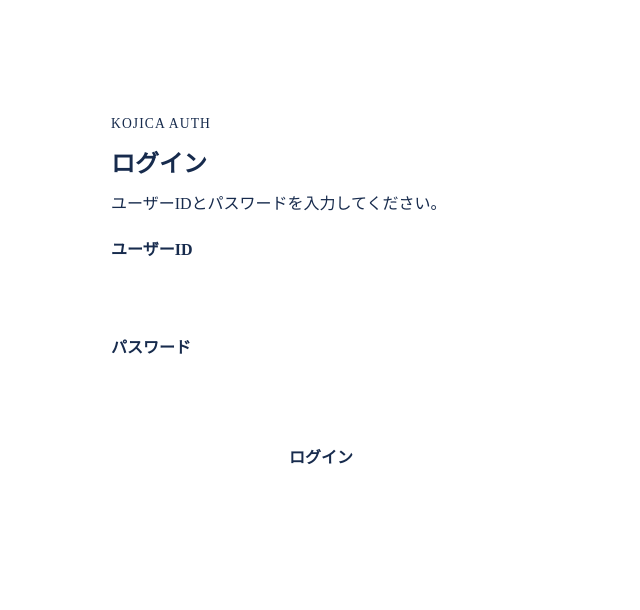
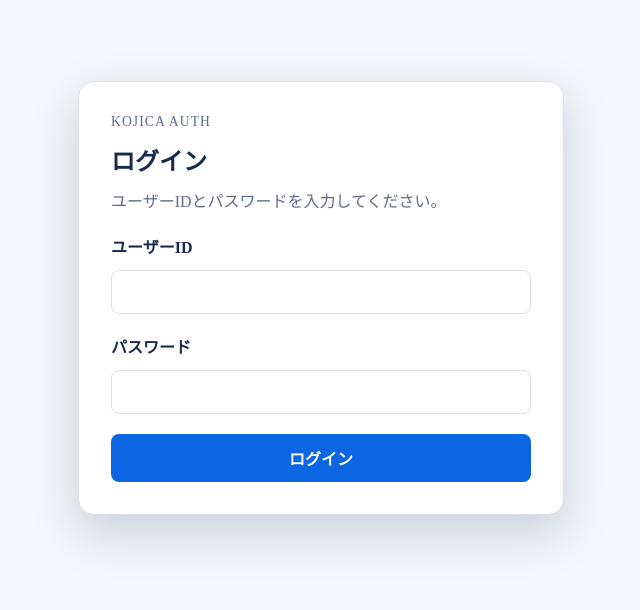
Before and after one commit to kojikoji-rrr/authen_web, an Angular app: page / in a window 1280 px wide. Shown: the part 110-720 px from the top of the page, without its empty margins (319-959 px from the left). Built offline with nearby package versions, Linux system fonts and the light colour scheme; a web font is replaced by a local one.

Commit message:
ログイン画面用トークンをコンポーネント内に整理

```diff
--- a/src/app/authen/authen.component.scss
+++ b/src/app/authen/authen.component.scss
@@ -8,8 +8,20 @@
   --authen-gap: 20px;
   --authen-gap-small: 12px;
   --authen-radius: 16px;
-  --authen-border: 1px solid var(--border);
-  --authen-shadow: 0 18px 48px var(--shadow);
+  --authen-surface-muted: #f4f7fb;
+  --authen-text-muted: #5e6c84;
+  --authen-border-color: #dfe1e6;
+  --authen-primary: #0c66e4;
+  --authen-primary-text: #ffffff;
+  --authen-focus-ring: #d7e7ff;
+  --authen-shadow-color: #091e422e;
+  --authen-info-surface: #e9f2ff;
+  --authen-error-surface: #ffebe6;
+  --authen-error-text: #ae2a19;
+  --authen-success-surface: #dcfff1;
+  --authen-success-text: #216e4e;
+  --authen-border: 1px solid var(--authen-border-color);
+  --authen-shadow: 0 18px 48px var(--authen-shadow-color);
 }
 
 .app {
@@ -17,7 +29,7 @@
   min-height: var(--app-height);
   flex-direction: column;
   overflow: hidden;
-  background: var(--surface-muted);
+  background: var(--authen-surface-muted);
   color: var(--text);
 }
 
@@ -51,7 +63,7 @@
 }
 
 .login-eyebrow {
-  color: var(--text-muted);
+  color: var(--authen-text-muted);
   font-size: 0.85rem;
   letter-spacing: 0.08em;
   text-transform: uppercase;
@@ -59,7 +71,7 @@
 
 .login-description,
 .redirect-notice {
-  color: var(--text-muted);
+  color: var(--authen-text-muted);
   line-height: 1.6;
 }
 
@@ -67,7 +79,7 @@
   margin: 0 0 var(--authen-gap);
   padding: var(--authen-gap-small);
   border-radius: calc(var(--authen-radius) / 2);
-  background: var(--info-surface);
+  background: var(--authen-info-surface);
 }
 
 .login-form,
@@ -100,8 +112,8 @@
 }
 
 .form-field input:focus {
-  border-color: var(--primary);
-  outline: 2px solid var(--focus-ring);
+  border-color: var(--authen-primary);
+  outline: 2px solid var(--authen-focus-ring);
   outline-offset: 2px;
 }
 
@@ -119,21 +131,21 @@
 }
 
 .message-error {
-  background: var(--error-surface);
-  color: var(--error-text);
+  background: var(--authen-error-surface);
+  color: var(--authen-error-text);
 }
 
 .message-success {
-  background: var(--success-surface);
-  color: var(--success-text);
+  background: var(--authen-success-surface);
+  color: var(--authen-success-text);
 }
 
 .login-button {
   padding: 12px 16px;
   border: 0;
   border-radius: calc(var(--authen-radius) / 2);
-  background: var(--primary);
-  color: var(--primary-text);
+  background: var(--authen-primary);
+  color: var(--authen-primary-text);
   cursor: pointer;
   font: inherit;
   font-weight: 700;
```
